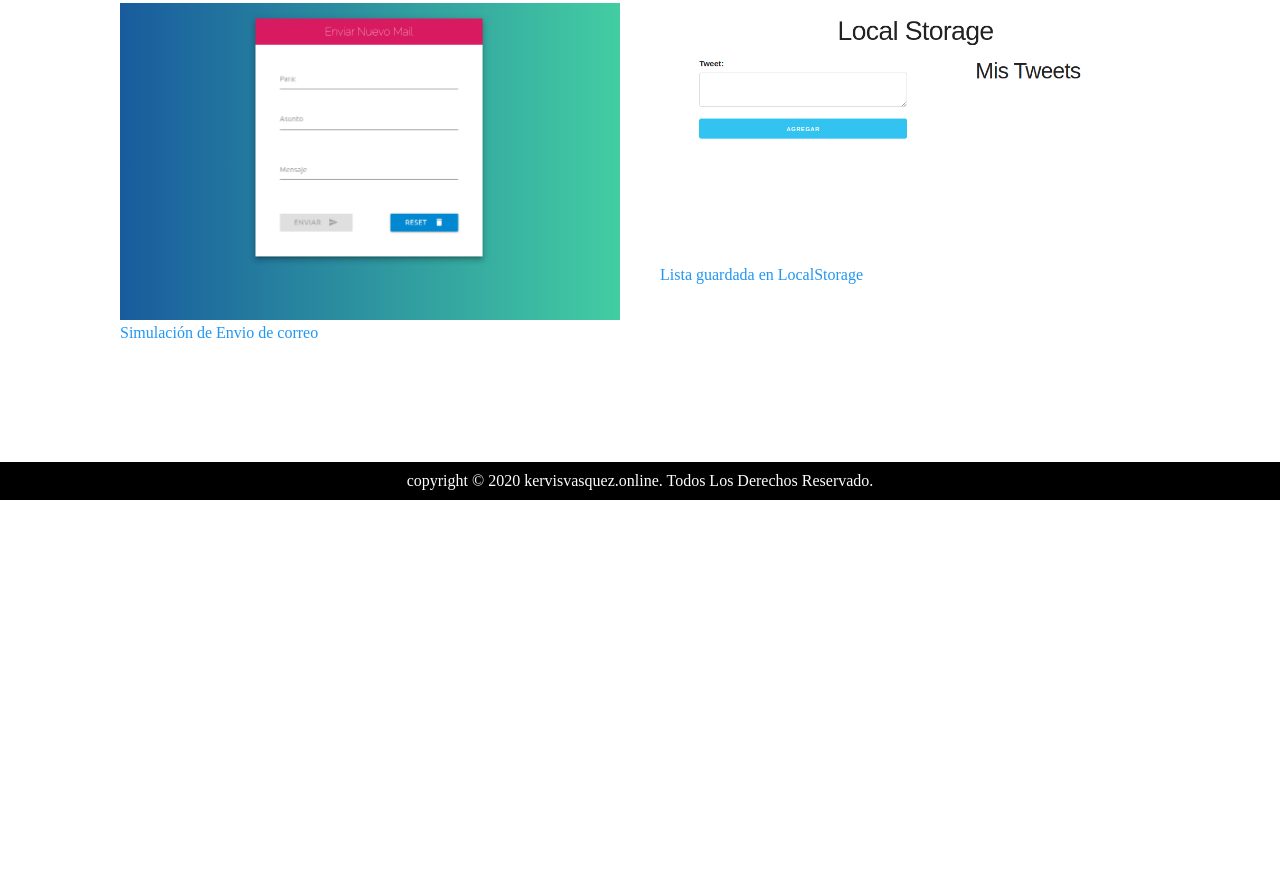
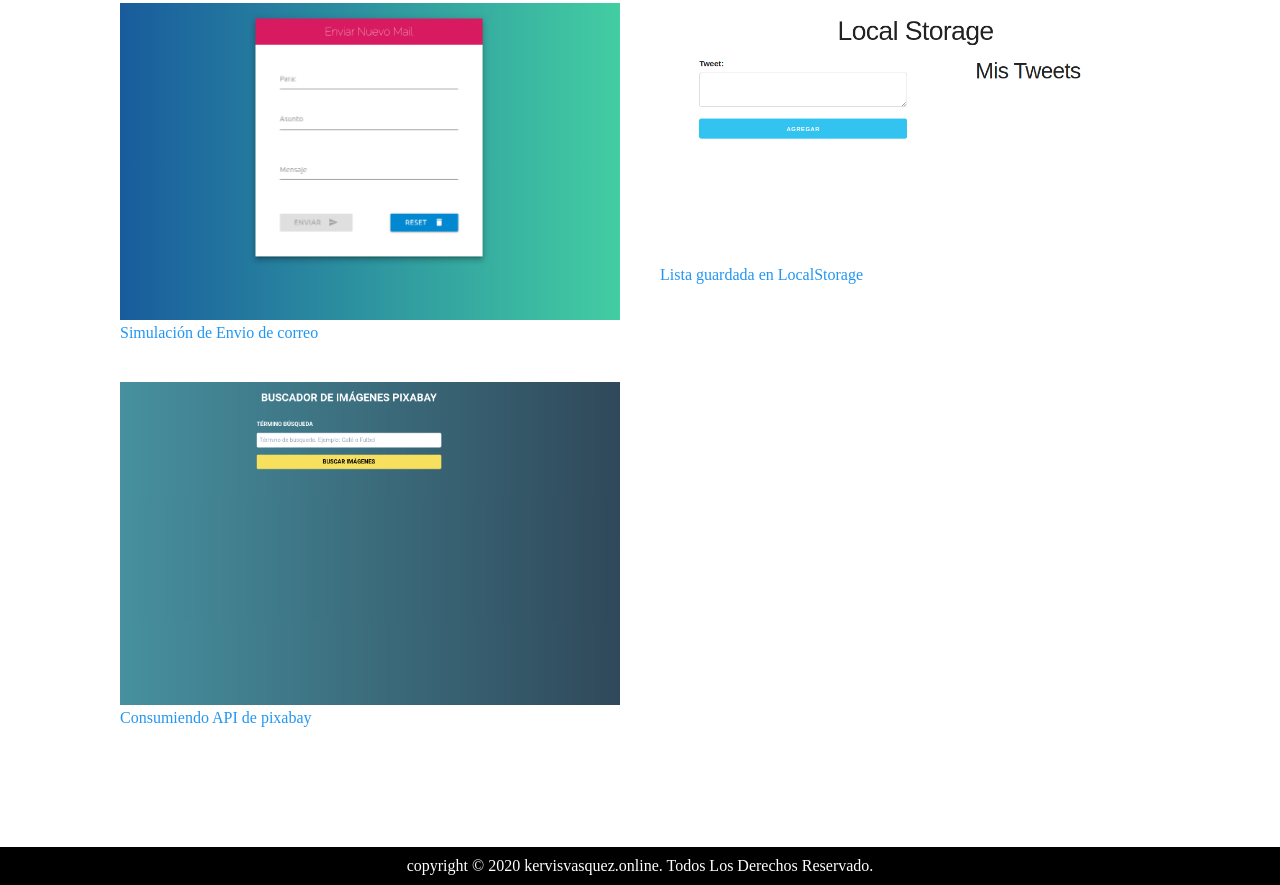
Before and after one commit to kervisvasquez1993/hosting, a plain HTML site: page index.html in a window 1280 px wide. Shown: the part 3254-4139 px from the top of the page. Before the commit the page ends 3754 px from the top, so only its background shows below. Drawn offline with Linux system fonts and the light colour scheme; a web font is replaced by a local one.

Commit message:
agregamos nuevo proyecto

```diff
--- a/index.html
+++ b/index.html
@@ -110,6 +110,12 @@
                     <span class="center">Lista guardada en LocalStorage</span>
                 </a>
             </div>
+            <div class="workBx">
+                <a href="https://kervisvasquez1993.github.io/chuleta-de-javascript-con-proyectos/Curso%20JS%20Moderno/38-PROYECTO-PixabayImagenes/">
+                    <img src="img/pixabay.png" alt="">
+                    <span class="center">Consumiendo API de pixabay</span>
+                </a>
+            </div>
         </div>
 
 
```
Also changed, not shown: img/pixabay.png (added).
